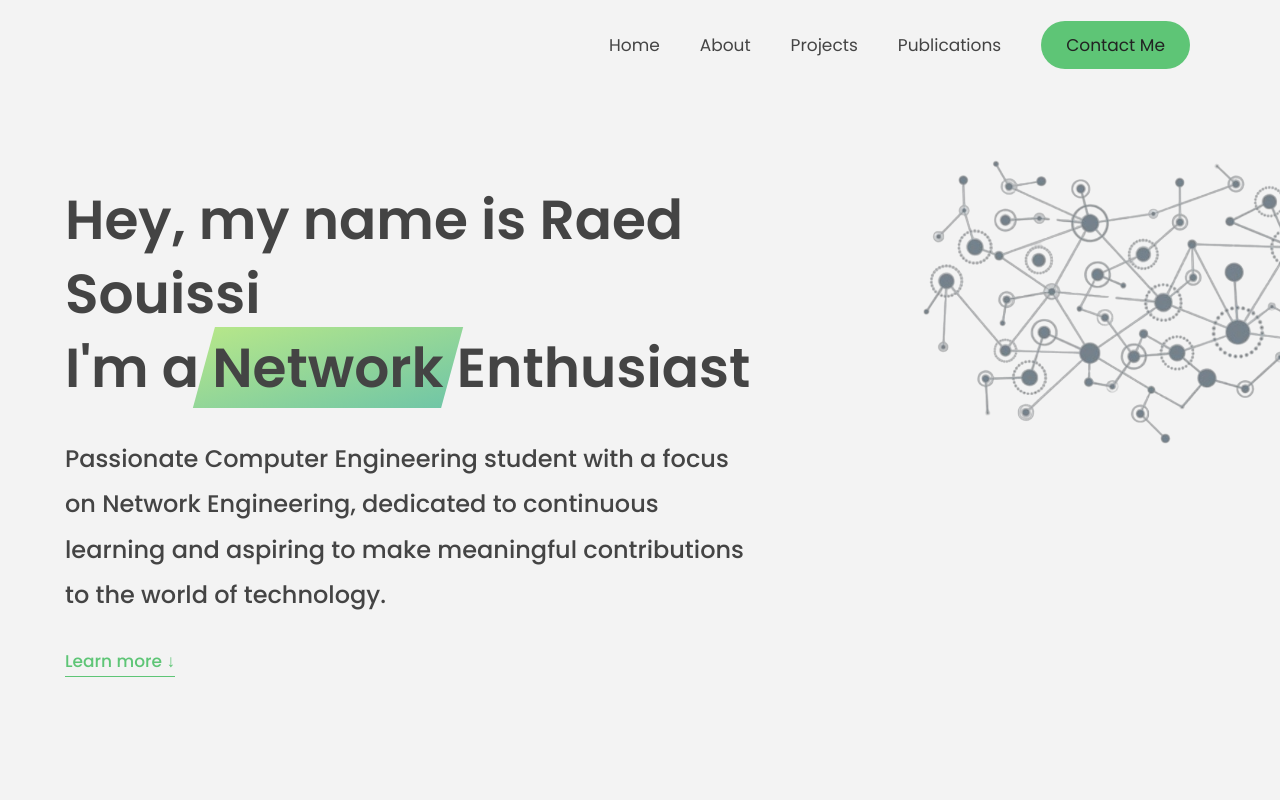
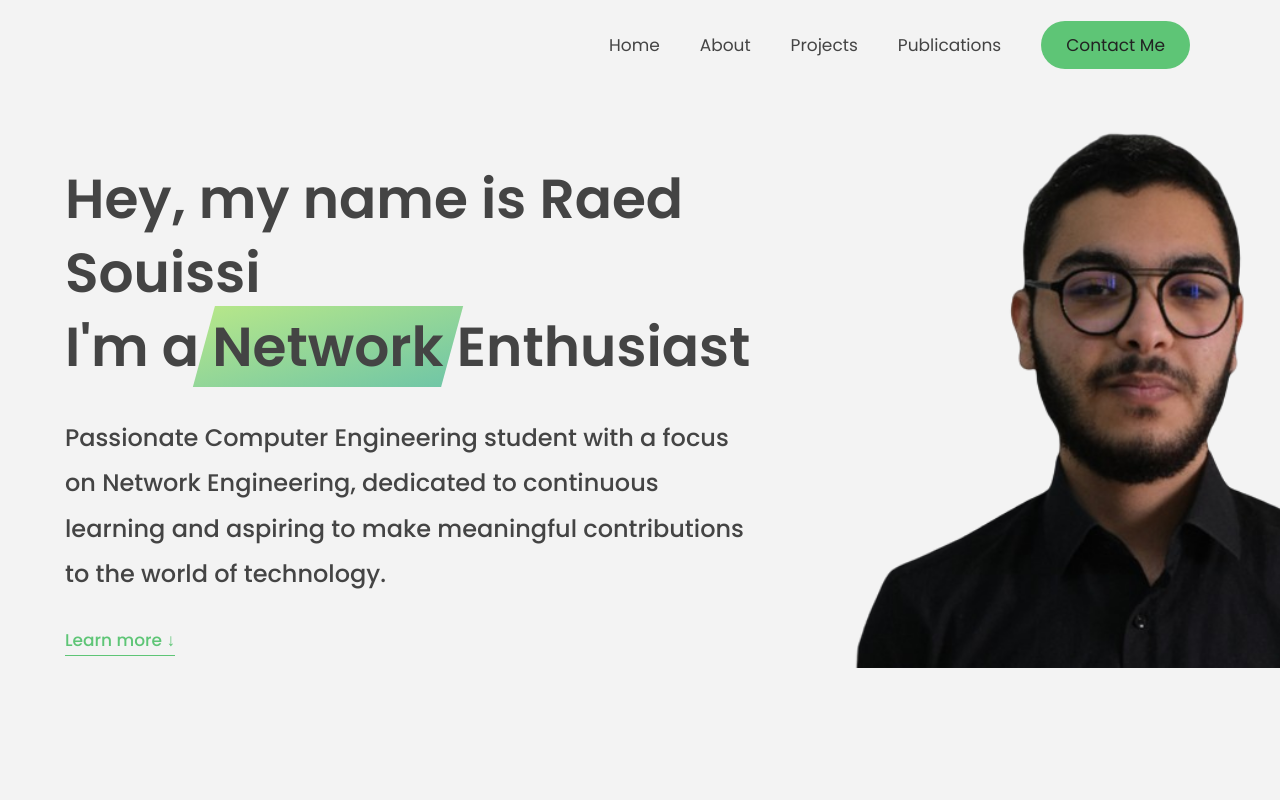
Before and after one commit to Vayvanna/Personal-Portfolio-Repo, a plain HTML site: page index.html in a window 1280 px wide. Shown: the top 800 px of the page. Drawn offline with Linux system fonts and the light colour scheme.

Commit message:
Added headshot
replaced main page pic with my headshot & added website logo(shortcut logo)

```diff
--- a/index.html
+++ b/index.html
@@ -5,7 +5,7 @@
   <meta charset="UTF-8" />
   <meta name="viewport" content="width=device-width, initial-scale=1.0" />
   <meta http-equiv="X-UA-Compatible" content="ie=edge" />
-  <link rel="shortcut icon" type="image/png" href="img/icon.png" />
+  <link rel="shortcut icon" type="image/png" href="img/headshot.png" />
 
   <link href="https://fonts.googleapis.com/css?family=Poppins:300,400,500,600&display=swap" rel="stylesheet" />
   <link rel="stylesheet" href="css/style.css" />
@@ -49,7 +49,7 @@
       </h1>
       <h4>Passionate Computer Engineering student with a focus on Network Engineering, dedicated to continuous learning and aspiring to make meaningful contributions to the world of technology.</h4>
       <button class="btn--text btn--scroll-to">Learn more &DownArrow;</button>
-      <img src="img/stuffs-nobgpng.png" class="header__img" alt="Minimalist items" />
+      <img src="img/headshot2.png" class="header__img" alt="Minimalist items" />
     </div>
   </header>
 
```
Also changed, not shown: img/headshot.png (added), img/headshot2.png (added).
